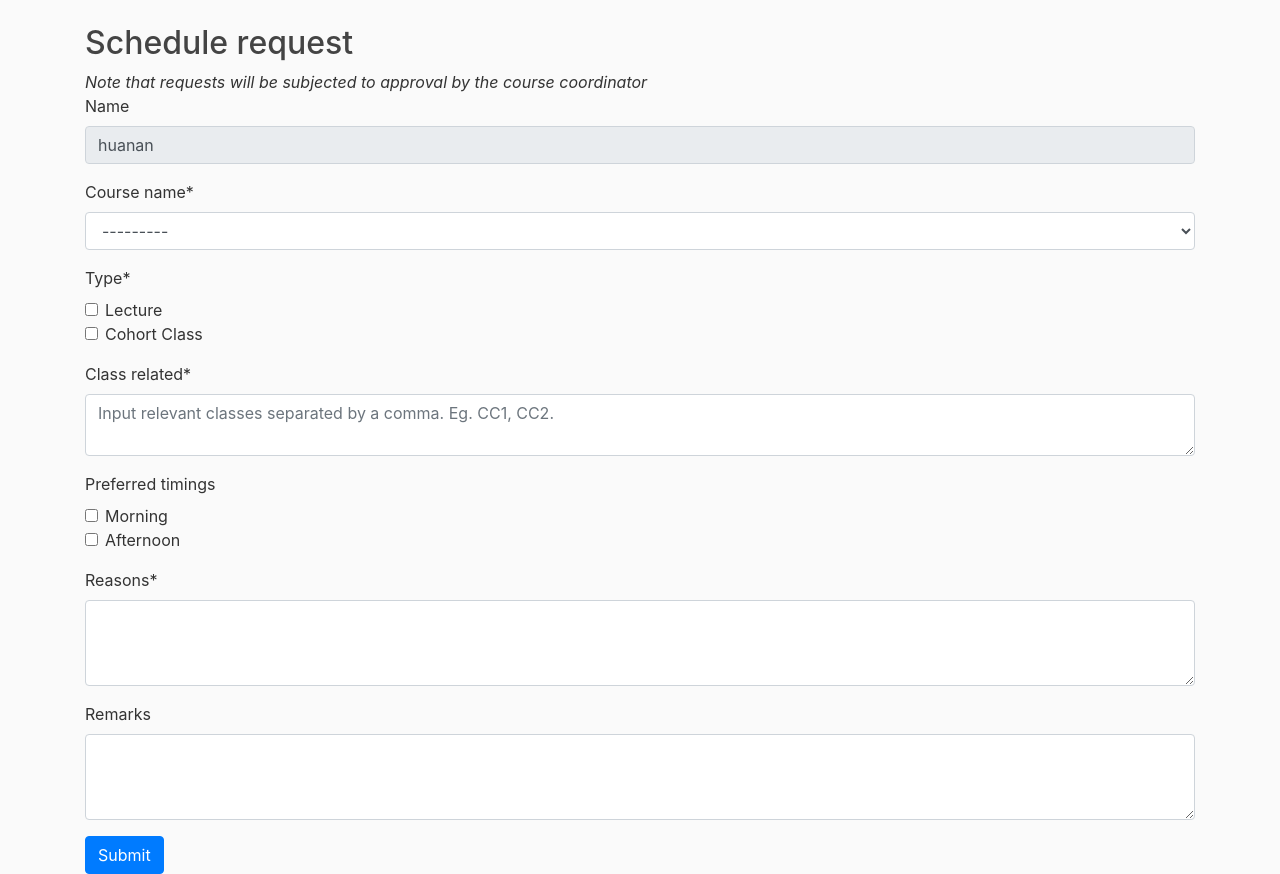
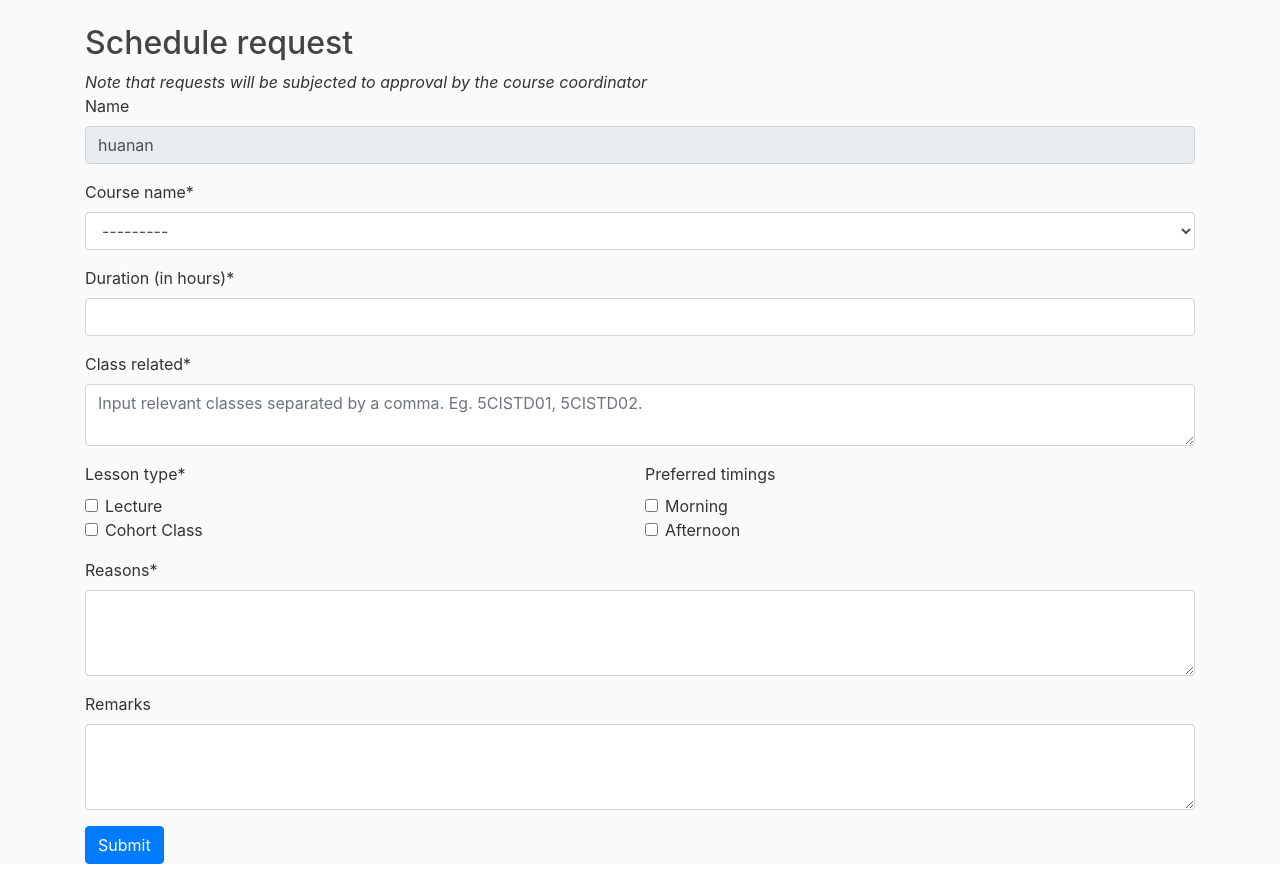
Before and after one commit to 2manslkh/sutd-scheduler-db, a Django app: page /request-form in a window 1280 px wide. Shown: the part 56-930 px from the top of the page. Run offline with Django 3.2, Linux system fonts and the light colour scheme; a user stored in the database is signed in; data comes from the database, SQL or seed files in the repository; some libraries are stand-ins or nearby versions.

Commit message:
updated schedulerequest model and form

```diff
--- a/django/mysite/formstoadmin/forms.py
+++ b/django/mysite/formstoadmin/forms.py
@@ -35,8 +35,9 @@ PILLARS = (
 class ScheduleRequestForm(forms.Form):
     name = forms.CharField(disabled=True, required=False)
     course_name = forms.ModelChoiceField(queryset=Module.objects.all().order_by('subject').distinct())
-    Type = forms.MultipleChoiceField(widget=forms.CheckboxSelectMultiple, choices=LESSON_TYPE)
-    class_related = forms.CharField(required=True, widget=forms.Textarea(attrs={'rows': 2, 'cols': 20, 'placeholder': "Input relevant classes separated by a comma. Eg. CC1, CC2."}))
+    duration = forms.IntegerField(label="Duration (in hours)", min_value=1)
+    lesson_type = forms.MultipleChoiceField(widget=forms.CheckboxSelectMultiple, choices=LESSON_TYPE)
+    class_related = forms.CharField(required=True, widget=forms.Textarea(attrs={'rows': 2, 'cols': 20, 'placeholder': "Input relevant classes separated by a comma. Eg. 5CISTD01, 5CISTD02."}))
     preferred_timings = forms.MultipleChoiceField(required=False, widget=forms.CheckboxSelectMultiple, choices=PREFERRED_TIMINGS)
     reasons = forms.CharField(widget=forms.Textarea(attrs={'rows': 3, 'cols': 20}))
     remarks = forms.CharField(required=False, widget=forms.Textarea(attrs={'rows': 3, 'cols': 20}))
@@ -47,7 +48,7 @@ class EventRequestForm(forms.Form):
     event_name = forms.CharField()
     relevant_pillars = forms.MultipleChoiceField(required=False, widget=forms.CheckboxSelectMultiple, choices=PILLARS)
     date = forms.DateTimeField(input_formats=['%d/%m/%y'], help_text="DD/MM/YYYY. Suggested timeslots will be given around the date provided")
-    duration = forms.DurationField(label="Duration(hours)", help_text="in hours")
+    duration = forms.IntegerField(label="Duration (in hours)", min_value=1)
 
 
 class InputModuleInformation(forms.Form):
@@ -87,6 +88,10 @@ class InputClassInformation(forms.ModelForm):
     assigned_professors = forms.CharField(help_text="Please separate professors\' names with a comma")
     day = forms.CharField(disabled=True, required=False)
 
+    def __init__(self, *args, **kwargs):
+        super(InputClassInformation, self).__init__(*args, **kwargs)
+        self.fields['module'].widget.attrs['class'] = 'choose-mod'
+
 
 # useful queries
 '''
--- a/django/mysite/formstoadmin/templates/formstoadmin/schedulerequest.html
+++ b/django/mysite/formstoadmin/templates/formstoadmin/schedulerequest.html
@@ -11,10 +11,26 @@
 {% block content %}
 <h2>Schedule request</h2>
 <em>Note that requests will be subjected to approval by the course coordinator</em>
-  <form method="post">
+
+<form method="post">
     {% csrf_token %}
-    {{ form|crispy }}
-    {% block formcontent %} {% endblock %}
+
+    {{ form.name|as_crispy_field }}
+    {{ form.course_name | as_crispy_field }}
+    {{ form.duration | as_crispy_field}}
+    {{ form.class_related | as_crispy_field }}
+
+    <div class="form-row">
+      <div class="form-group col-md-6 mb-0">
+        {{ form.lesson_type|as_crispy_field }}
+      </div>
+      <div class="form-group col-md-6 mb-0">
+        {{ form.preferred_timings|as_crispy_field }}
+      </div>
+    </div>
+
+    {{ form.reasons | as_crispy_field }}
+    {{ form.remarks | as_crispy_field }}
     <button type="submit" class="btn btn-primary">Submit</button>
   </form>
 {% endblock content %}
```
Also changed, not shown: django/mysite/formstoadmin/models.py (+5 -4 lines).
